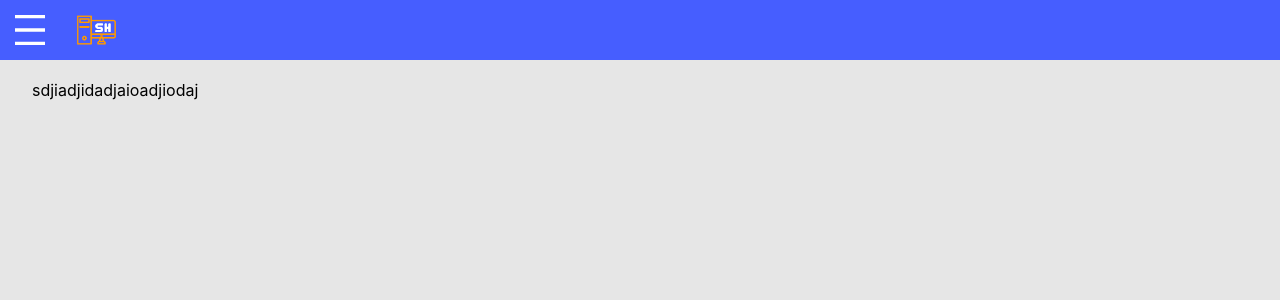
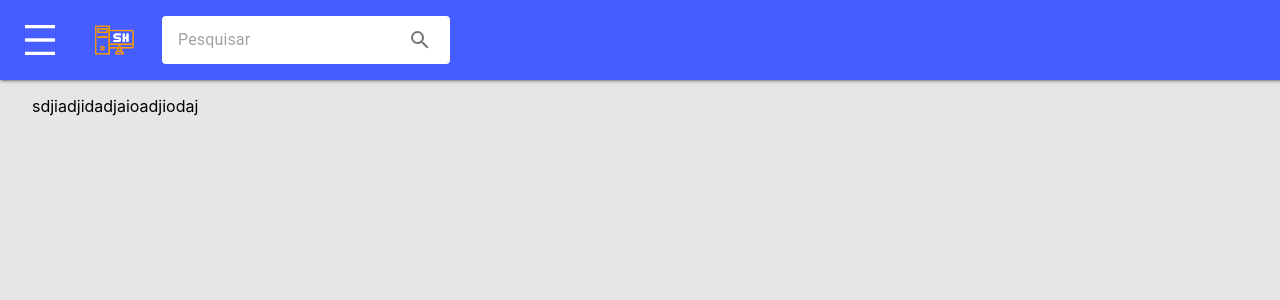
Before and after one commit to PedroLuizAquino/sell_hardware, a React (Create React App) app: page / in a window 1280 px wide. Shown: the top 300 px of the page. Built offline with nearby package versions, Linux system fonts and the light colour scheme.

Commit message:
git fix search bar

```diff
--- a/package.json
+++ b/package.json
@@ -15,6 +15,7 @@
     "@mui/icons-material": "^5.11.16",
     "@mui/material": "^5.13.4",
     "@mui/system": "^5.13.2",
+    "axios": "^1.4.0",
     "react": "^18.2.0",
     "react-dom": "^18.2.0",
     "react-icons": "^4.9.0",
--- a/src/shared/components/menu-lateral/MenuLateral.tsx
+++ b/src/shared/components/menu-lateral/MenuLateral.tsx
@@ -1,4 +1,4 @@
-import { Divider, Drawer, List, ListItemButton, ListItemText, useMediaQuery, useTheme } from "@mui/material";
+import { Typography, Drawer, List, ListItemButton, ListItemText, useMediaQuery, useTheme } from "@mui/material";
 import { Box } from "@mui/system";
 import { useDrawerContext } from "../../contexts";
 
@@ -48,16 +48,20 @@ export const MenuLateral: React.FC<IMenuLateral> = ({ children }) => {
                         display={"flex"}
                         flexDirection={"column"}
                         height={'100%'}
-                        marginTop={theme.spacing(6)}
+                        marginTop={12}
                     >
-                        <Box flex={1}>
+                        <Box padding={1}>
+                            <Typography  >
+                                Categorias
+                            </Typography>
+                        </Box>
+                        <Box flex={1} padding={1}>
                             <List component={'nav'}>
                                 {drawerOptions.map(drawerOption => (
                                     <ListItemFilter
                                         key={drawerOption.id}
                                         label={drawerOption.label}
                                         onClick={undefined}
-
                                     />
                                 ))}
                             </List>
@@ -65,7 +69,7 @@ export const MenuLateral: React.FC<IMenuLateral> = ({ children }) => {
                     </Box>
                 </Drawer>
 
-                <Box height={"100%"} marginTop={theme.spacing(8)} marginLeft={smDown ? theme.spacing(4) : isDrawerOpen ? theme.spacing(30) : theme.spacing(4)} sx={{ flexGrow: 3 }}>
+                <Box flex={1} overflow={'auto'} marginTop={10} marginLeft={smDown ? theme.spacing(4) : isDrawerOpen ? theme.spacing(30) : theme.spacing(4)} sx={{ flexGrow: 3 }}>
                     {children}
                 </Box>
             </Box>
--- a/src/shared/components/menu-lateral/menuLateralStyle.css
+++ /dev/null
@@ -1,3 +0,0 @@
-.Drawer {
-    margin-top: 54px;
-}
--- a/src/shared/layouts/Navbar.tsx
+++ b/src/shared/layouts/Navbar.tsx
@@ -1,8 +1,10 @@
 import { Box } from '@mui/system';
-import { MdDensityMedium } from 'react-icons/md';
+import { MdDensityMedium, MdSearch } from 'react-icons/md';
 import { useDrawerContext } from '../contexts';
 import logo from './logo_sellhardware.png';
 import { useNavigate } from 'react-router-dom';
+import { useTheme, TextField, Button, Paper, InputAdornment, Icon, InputBase, IconButton } from '@mui/material';
+import { useState } from 'react';
 
 
 interface INavebar {
@@ -11,21 +13,55 @@ interface INavebar {
 
 export const Navbar: React.FC<INavebar> = ({ children }) => {
     const { toggleDrawerOpen } = useDrawerContext();
+    const theme = useTheme();
     const navigate = useNavigate();
-
+    const handleClickSearch = () => {
+    }
     return (
-        <Box sx={{ flexGrow: 1, display: 'flex' }}>
-            <Box bgcolor={"#465EFF"} width={"100%"} height={"60px"} sx={{ zIndex: 1 }} position={'fixed'} display={'flex'} flexDirection={'row'}>
-                <Box padding={'10px'}>
+        <>
+            <Box
+                bgcolor={"#465EFF"}
+                width={"100%"}
+                height={theme.spacing(8)}
+                sx={{ zIndex: 1 }}
+                position={'fixed'}
+                display={'flex'}
+                flexDirection={'row'}
+                gap={1}
+                borderRadius={0}
+                padding={1}
+                paddingX={1}
+                component={Paper}
+                elevation={2}
+            >
+                <Box component={Button} >
                     <MdDensityMedium color='#ffffff' size={'2.5rem'} onClick={toggleDrawerOpen} style={{ cursor: "pointer" }} />
                 </Box>
-                <Box padding={'10px'} sx={{ cursor: "pointer" }}>
+                <Box component={Button} onClick={handleClickSearch}>
                     <img src={logo} width={"50px"} alt='Logo Sell Hardware' />
+                </Box>
+                <Box
+                    padding={1}
+                    paddingY={2}
+                    margin={1}
+                    justifyContent={'end'}
+                    display={'flex'}
+                    alignItems={'center'}
+                    style={{ backgroundColor: '#ffffff', borderRadius: '4px' }}
+                >
+                    <InputBase
+                        sx={{ ml: 1, flex: 1 }}
+                        placeholder="Pesquisar"
+                        inputProps={{ 'aria-label': 'Pesquisar' }}
+                    />
+                    <IconButton type="button" sx={{ p: '10px' }} aria-label="Pesquisar">
+                        <MdSearch />
+                    </IconButton>
                 </Box>
             </Box>
             <Box>
                 {children}
             </Box>
-        </Box>
+        </>
     );
 };
```
Also changed, not shown: 1 other file (tests, documents, lock files or other folders).
